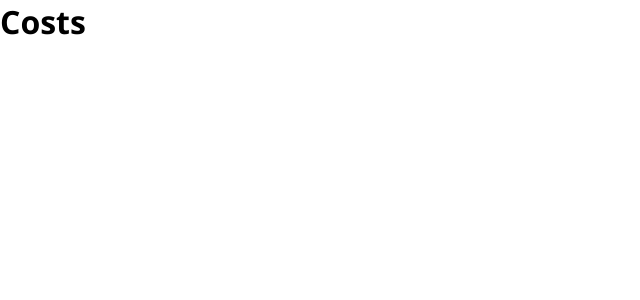
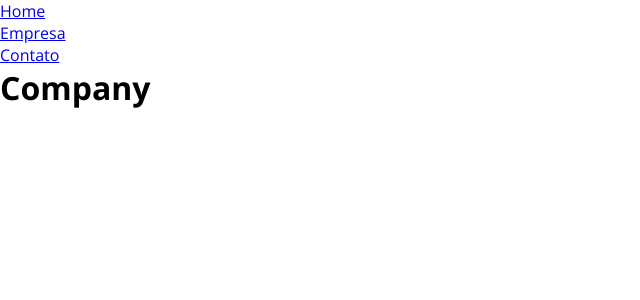
Before and after one commit to LuisNettoo/costs-reactjs, a React (Vite) app: page /company in a window 1280 px wide. Shown: the top 300 px of the page, without its empty margins (0-640 px from the left). Built offline with nearby package versions, Linux system fonts and the light colour scheme.

Commit message:
Criação dos componentes básicos

```diff
--- a/src/App.jsx
+++ b/src/App.jsx
@@ -1,7 +1,33 @@
 import { useState } from "react";
+import { BrowserRouter as Router, Route, Link, Routes } from "react-router-dom";
+
+import Home from "./components/Home";
+import Company from "./components/Company";
+import Contact from "./components/Contact";
+import Newproject from "./components/Newproject";
 
 const App = () => {
-  return <h1>Costs</h1>;
+  return (
+    <Router>
+      <ul>
+        <li>
+          <Link to="/">Home</Link>
+        </li>
+        <li>
+          <Link to="/company">Empresa</Link>
+        </li>
+        <li>
+          <Link to="/contact">Contato</Link>
+        </li>
+      </ul>
+      <Routes>
+        <Route exact path="/" element={<Home />} />
+        <Route path="/company" element={<Company />} />
+        <Route path="/contact" element={<Contact />} />
+        <Route path="/newproject" element={<Newproject />} />
+      </Routes>
+    </Router>
+  );
 };
 
 export default App;
--- /dev/null
+++ b/src/components/Company.jsx
@@ -0,0 +1,5 @@
+const Company = () => {
+  return <h1>Company</h1>;
+};
+
+export default Company;
--- /dev/null
+++ b/src/components/Contact.jsx
@@ -0,0 +1,5 @@
+const Contact = () => {
+  return <h1>Contact</h1>;
+};
+
+export default Contact;
--- /dev/null
+++ b/src/components/Home.jsx
@@ -0,0 +1,5 @@
+const Home = () => {
+  return <h1>Home</h1>;
+};
+
+export default Home;
--- /dev/null
+++ b/src/components/Newproject.jsx
@@ -0,0 +1,5 @@
+const Newproject = () => {
+  return <h1>Newproject</h1>;
+};
+
+export default Newproject;
```
